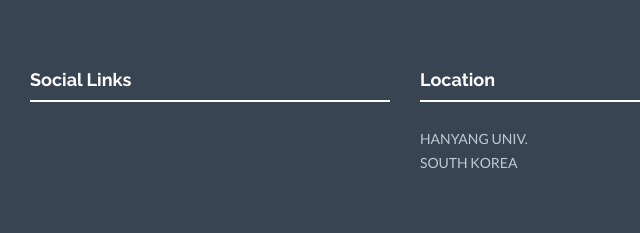
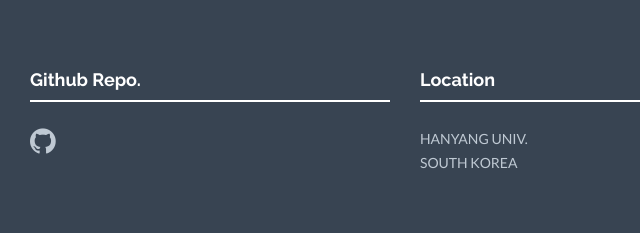
Before and after one commit to k0626089/mm, a plain HTML site: page index.html in a window 1280 px wide. Shown: the part 809-1042 px from the top of the page, 430-1070 px from the left. Drawn offline with nearby package versions, Linux system fonts and the light colour scheme.

Commit message:
added github button

```diff
--- a/assets/js/app.js
+++ b/assets/js/app.js
@@ -14,7 +14,7 @@ function addRow() {
     var d  = new Date(new Date().getTime()).toLocaleString();
     var mstring = age.value;
     var b1 = '<a href="http://twitter.com/home?status=';
-    var b2 = '" class="btn btn-info" role="button"><span class="glyphicon glyphicon-comment"></a>&nbsp;&nbsp;&nbsp;<button type="button" class="btn btn-danger" onClick="Javacsript:deleteRow(this)"><span class="glyphicon glyphicon-remove"></button>';
+    var b2 = '" class="btn btn-info" role="button"><i class="fa fa-twitter"></i></a>&nbsp;&nbsp;&nbsp;<button type="button" class="btn btn-danger" onClick="Javacsript:deleteRow(this)"><span class="glyphicon glyphicon-remove"></button>';
 
     var rowCount = table.rows.length;
     var row = table.insertRow(rowCount);
--- a/index.html
+++ b/index.html
@@ -144,17 +144,11 @@
           </p>
 		 		</div>
 		 		<div class="col-lg-4">
-		 			<h4>Social Links</h4>
+		 			<h4>Github Repo.</h4>
 		 			<div class="hline-w"></div>
-          <!--
 		 			<p>
-		 				<a href="#"><i class="fa fa-dribbble"></i></a>
-		 				<a href="#"><i class="fa fa-facebook"></i></a>
-		 				<a href="#"><i class="fa fa-twitter"></i></a>
-		 				<a href="#"><i class="fa fa-instagram"></i></a>
-		 				<a href="#"><i class="fa fa-tumblr"></i></a>
+		 				<a href="https://github.com/k0626089/mm"><i class="fa fa-github"></i></a>
 		 			</p>
-        -->
 		 		</div>
 		 		<div class="col-lg-4">
 		 			<h4>Location</h4>
```
